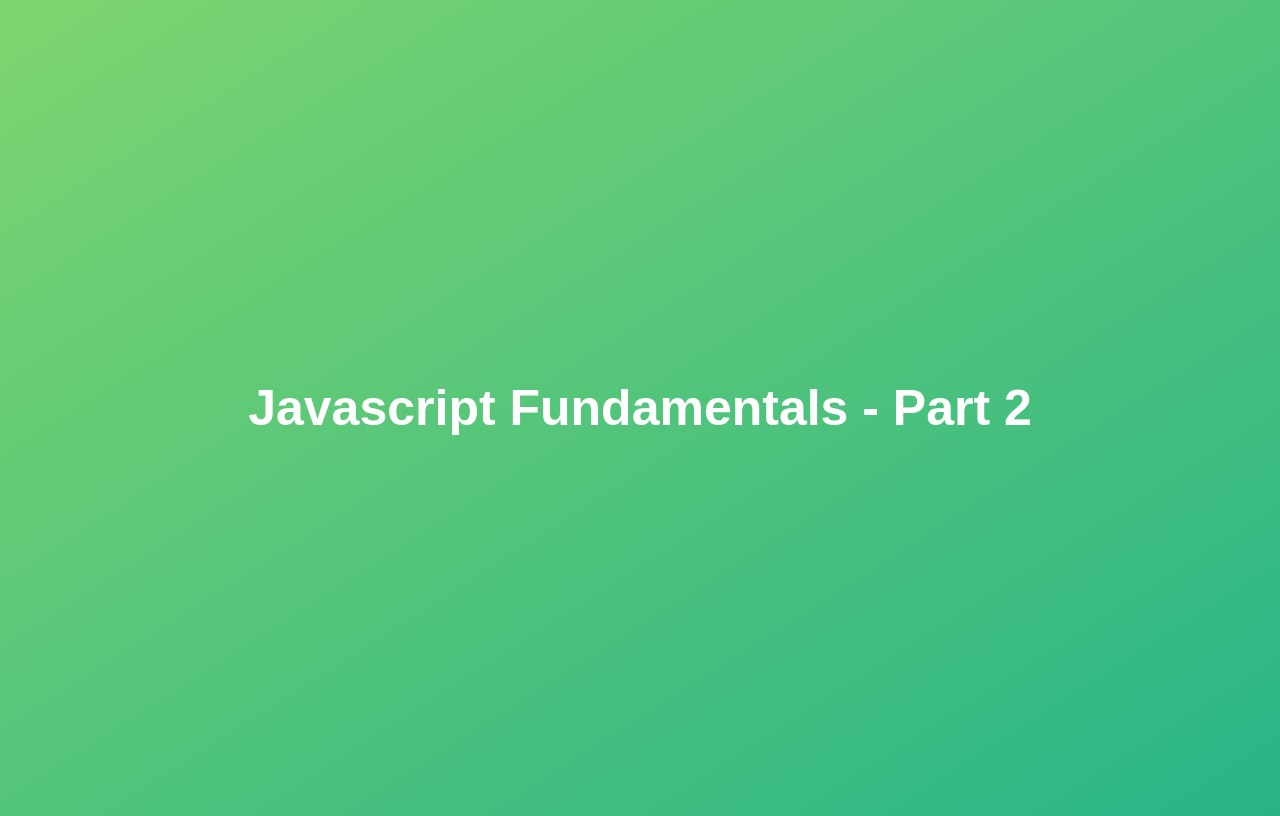
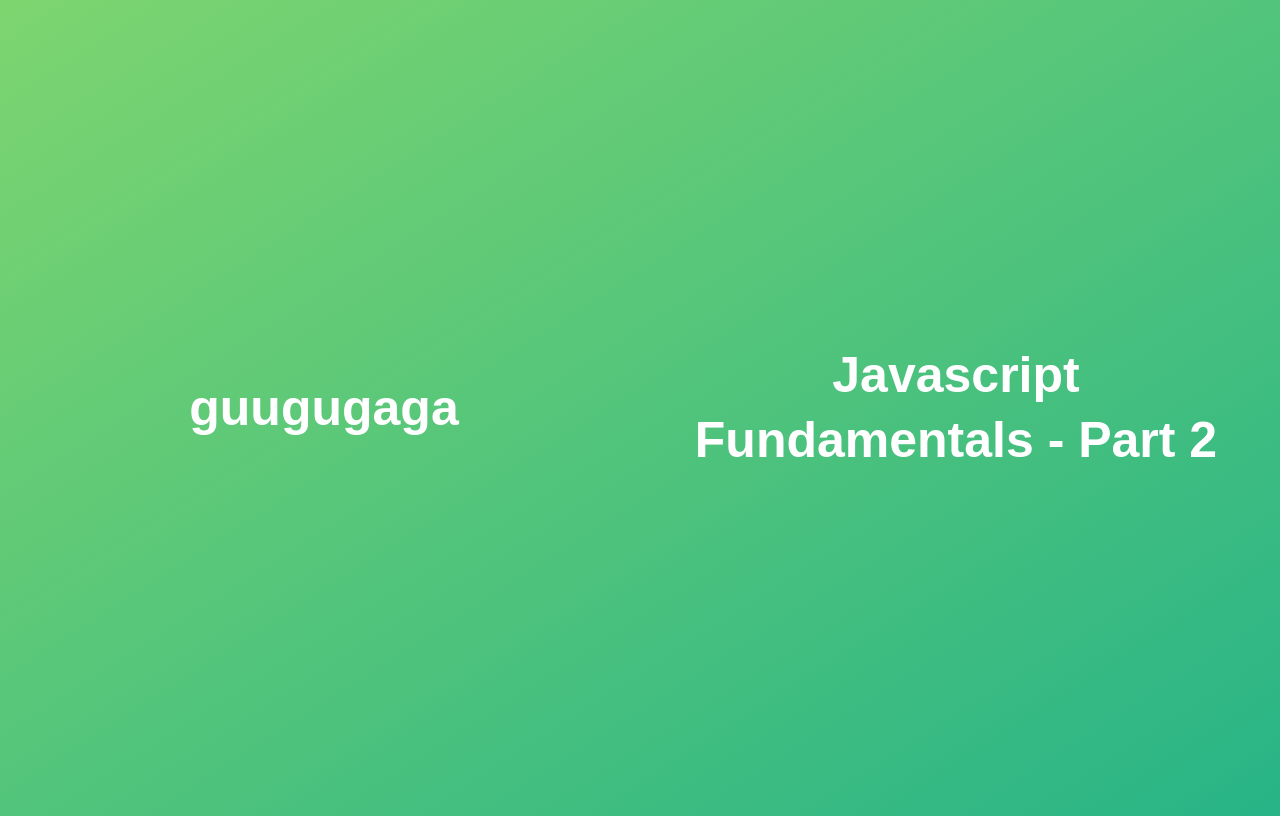
Before and after one commit to Israelcliton/Js-project, a plain HTML site: page index.html in a window 1280 px wide. Drawn offline with Linux system fonts and the light colour scheme.

Commit message:
added a line

```diff
--- a/index.html
+++ b/index.html
@@ -6,6 +6,7 @@
     <meta http-equiv="X-UA-Compatible" content="ie=edge" />
     <link rel="stylesheet" href="index.css">
     <title>Javascript Fundamentals - Part 2</title>
+    <h1>guugugaga</h1>
 
 </head>
 <body>
```
